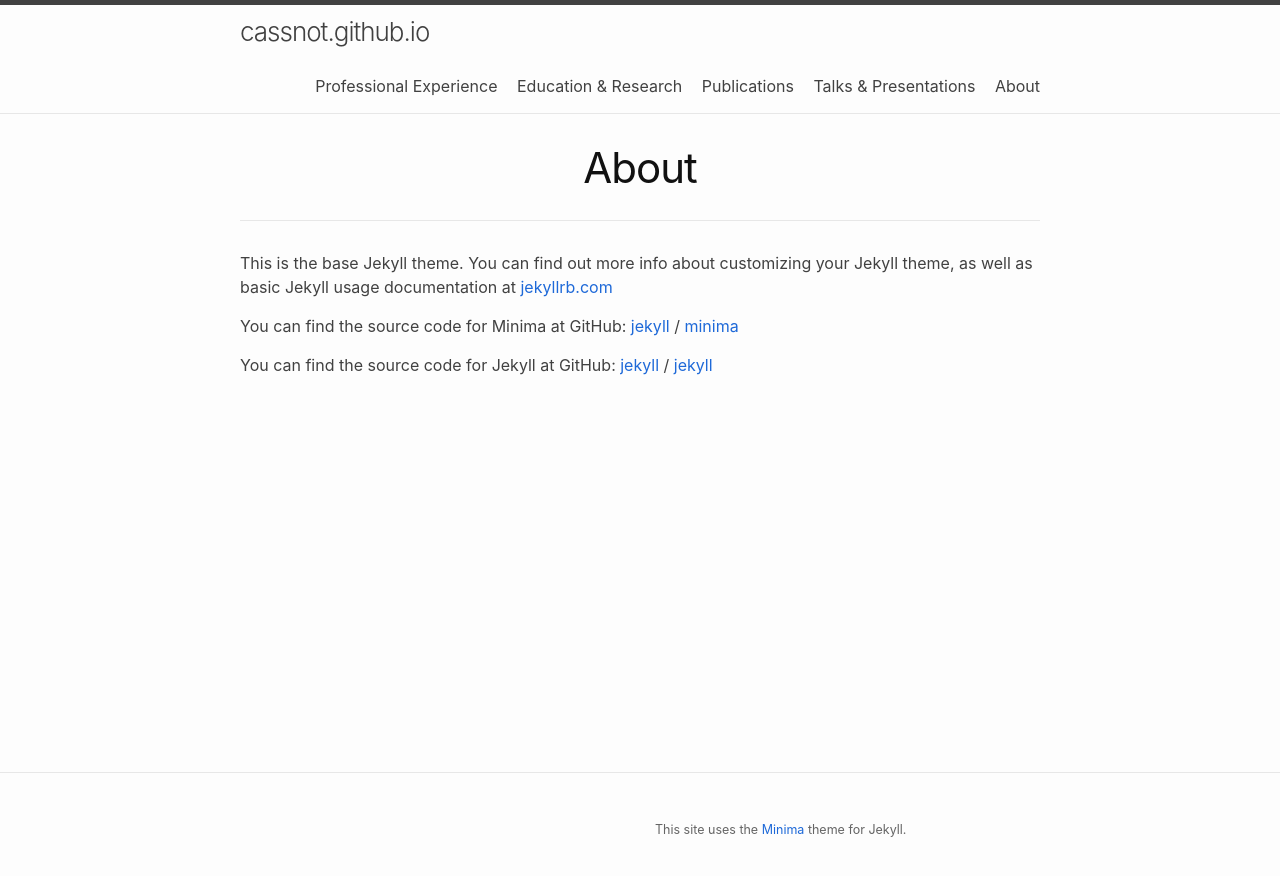
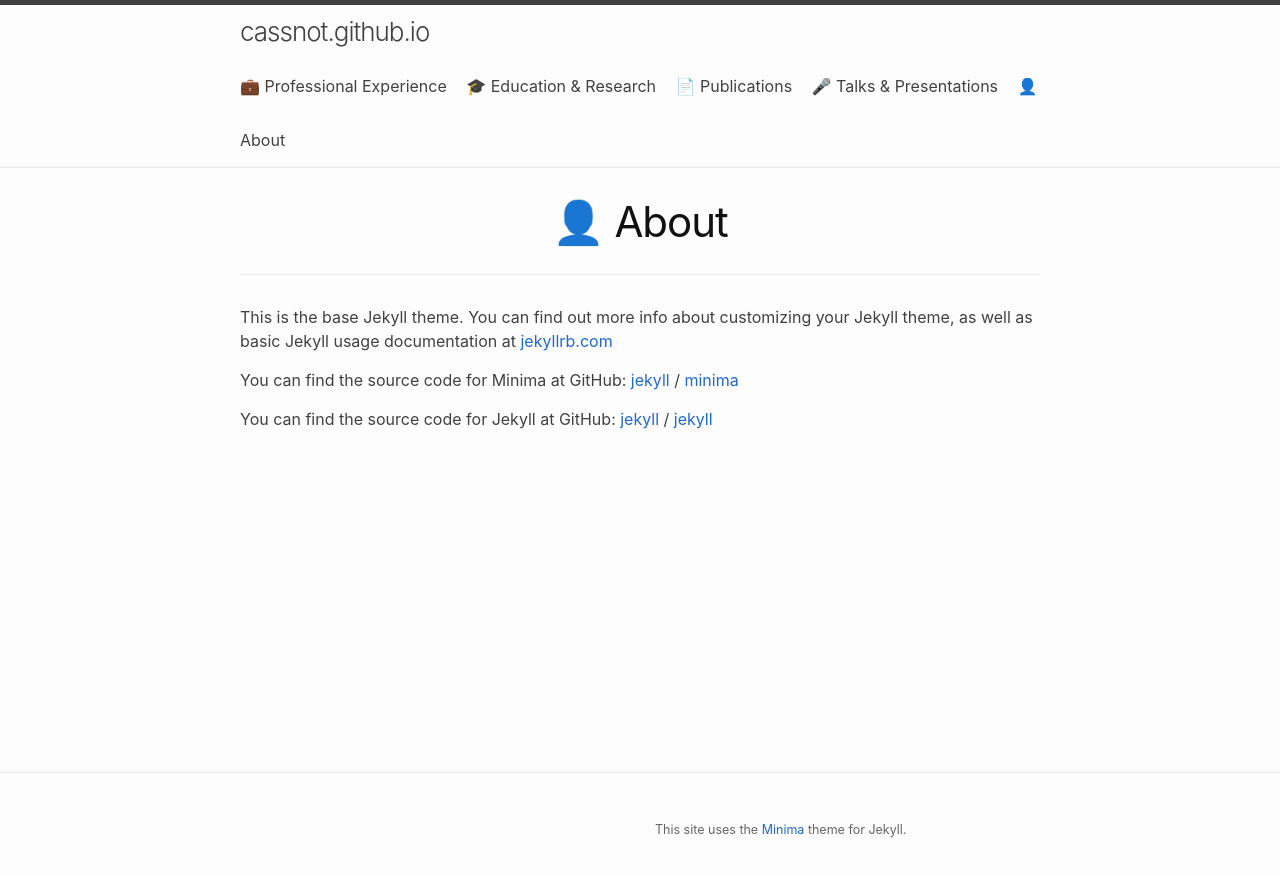
Before and after one commit to CassNot/cassnot.github.io, a Jekyll site: the page built from about.md, in a window 1280 px wide. Shown: the top 876 px of the page. Built offline with Jekyll 4.4.1, drawn with Linux system fonts in a browser that asks for light colours; nearby versions of some CDN libraries.

Commit message:
added same emojis on top of files

```diff
--- a/about.md
+++ b/about.md
@@ -1,6 +1,6 @@
 ---
 layout: page
-title: About
+title: 👤 About
 permalink: /about/
 ---
 
```
Also changed, not shown: education.md (+1 -1 lines), experience.md (+1 -1 lines), publications.md (+1 -1 lines), talks.md (+1 -1 lines).
